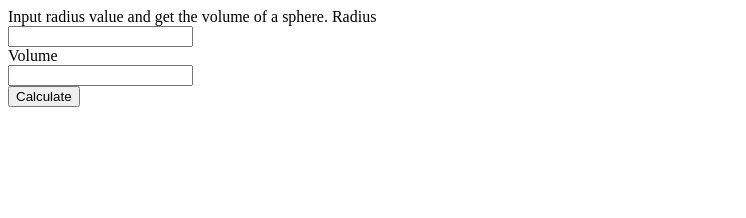
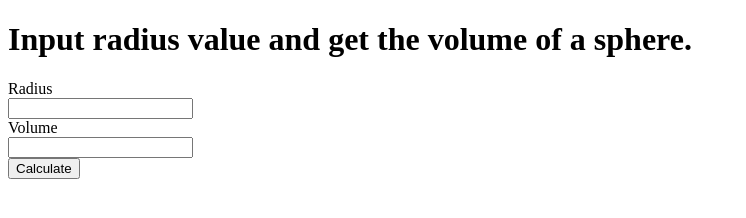
Before and after one commit to acciojob/sphere-vol-Akshaysinghparmar106, a website: page main.html in a window 1280 px wide. Shown: the whole page, without its empty margins (0-746 px from the left). Drawn offline with Linux system fonts and the light colour scheme.

Commit message:
created a submission

```diff
--- a/main.html
+++ b/main.html
@@ -4,7 +4,7 @@
 <html>
 <body>
 
-<h>Input radius value and get the volume of a sphere.</h>
+<h1>Input radius value and get the volume of a sphere.</h1>
 
 <label>Radius</label><br>
 <input type="number" id="radius"><br>
```
